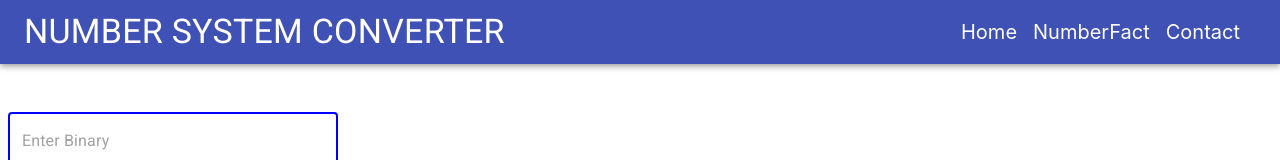
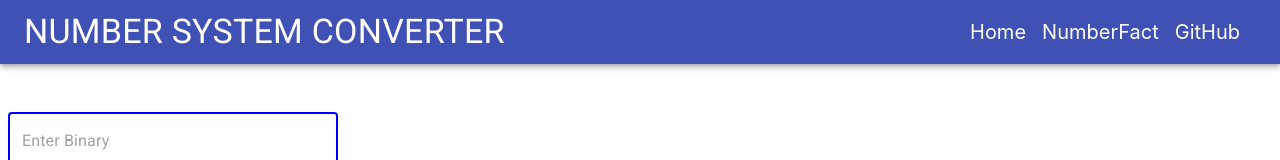
Before and after one commit to Madhusudan707/number_system_fullstack, a React (Create React App) app: page / in a window 1280 px wide. Shown: the top 160 px of the page. Built offline with nearby package versions, Linux system fonts and the light colour scheme.

Commit message:
Added: Github link to navbar

```diff
--- a/src/components/Navbar/Navbar.jsx
+++ b/src/components/Navbar/Navbar.jsx
@@ -48,7 +48,7 @@ const useStyles = makeStyles((theme) => ({
           <ul>
             <li><a href=''>Home</a></li>
             <li><a href=''>NumberFact</a></li>
-            <li><a href=''>Contact</a></li>
+            <li><a href='https://github.com/Madhusudan707/number_system_fullstack'>GitHub</a></li>
           </ul>
         </Toolbar>
       </AppBar>
```
